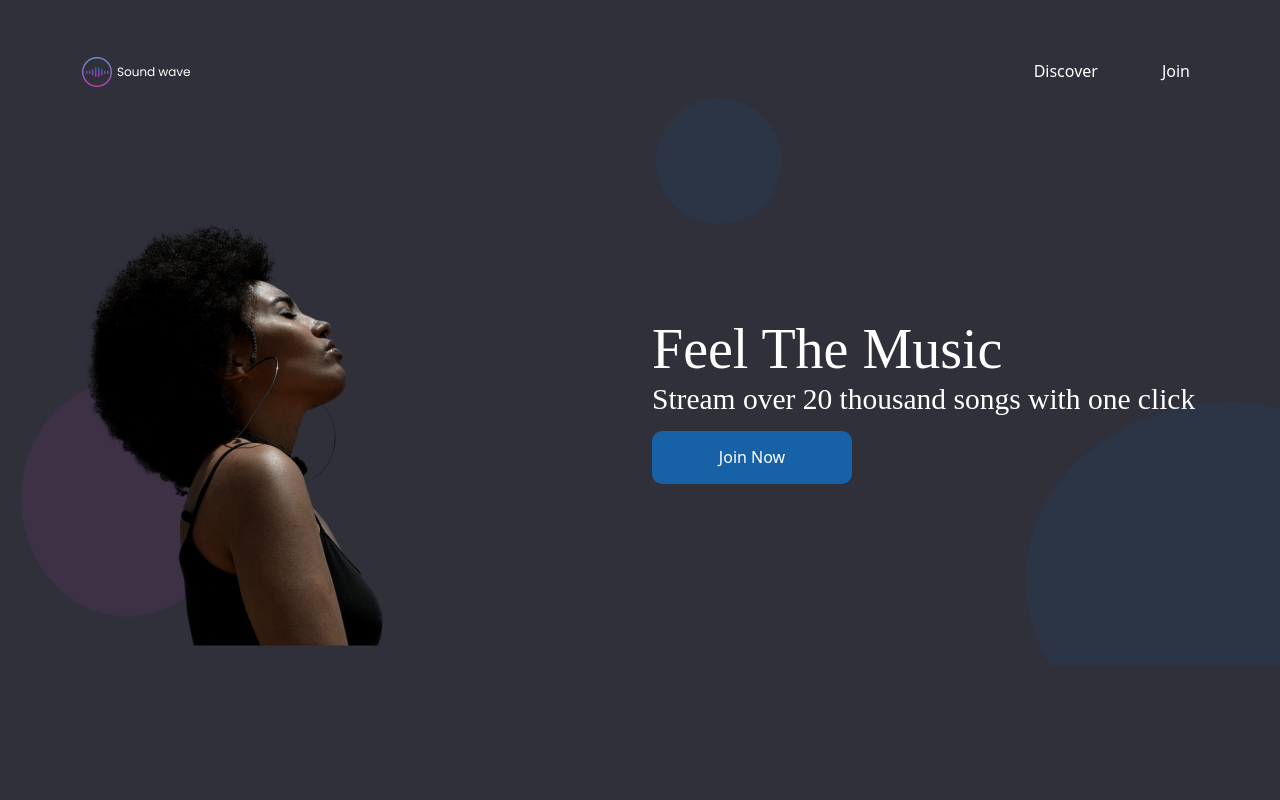
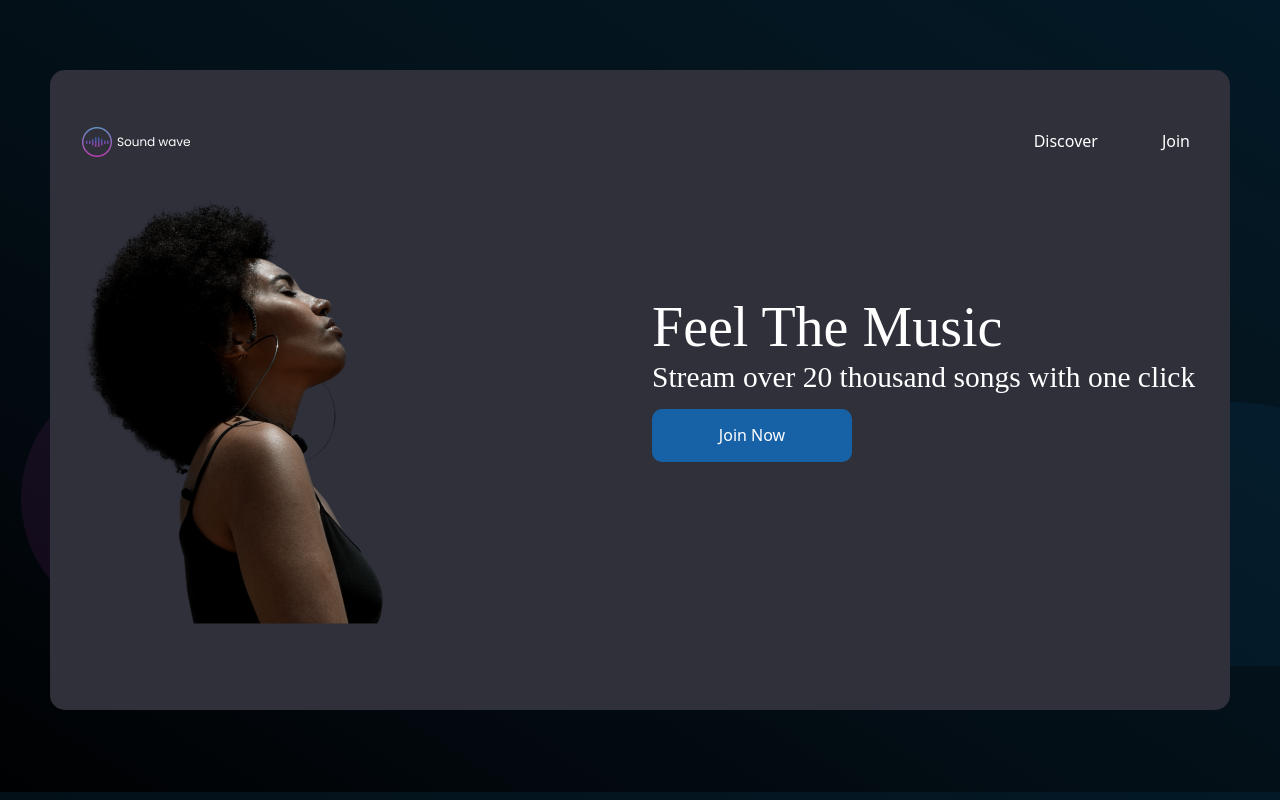
Before and after one commit to saquibnasar/sound-website, a plain HTML site: page index.html in a window 1280 px wide. Shown: the top 800 px of the page. Drawn offline with nearby package versions, Linux system fonts and the light colour scheme.

Commit message:
body background color

```diff
--- a/index.html
+++ b/index.html
@@ -26,6 +26,7 @@
     <title>Music is impotent</title>
   </head>
   <body>
+    <div class="ctn">
       <header>
         <nav class="navbar navbar-expand-lg">
           <div class="container">
@@ -118,7 +119,9 @@
             <div class="col-6 p-0 background">
               <form>
                 <div class="mb-3">
-                <label for="exampleInputName" class="form-label">Name :</label>
+                  <label for="exampleInputName" class="form-label"
+                    >Name :</label
+                  >
                   <input
                     type="text"
                     class="form-control"
@@ -175,7 +178,7 @@
           </div>
         </div>
       </footer>
-
+    </div>
     <!-- Option 1: Bootstrap Bundle with Popper -->
     <script
       src="https://cdn.jsdelivr.net/npm/bootstrap@5.1.3/dist/js/bootstrap.bundle.min.js"
--- a/scss/_custom.scss
+++ b/scss/_custom.scss
@@ -11,7 +11,15 @@ a {
   color: #fff !important;
 }
 body {
-  background: #2f303a;
+  // background-image: linear-gradient(
+  //   to left top,
+  //   #201ab1,
+  //   #992fa8,
+  //   #cf61a5,
+  //   #ef9bb2,
+  //   #ffd6d6
+  // );
+  background-image: linear-gradient(to right top, #000102, #02090f, #031018, #04151f, #031927);
 }
 h1 {
   color: #fff;
@@ -48,3 +56,34 @@ a:hover {
 .form-label {
   color: #fff;
 }
+
+.ctn {
+  margin: 70px 50px 82px 50px;
+  background: #2f303a;
+  height: 80vh;
+  overflow-y: scroll;
+  overflow-x: hidden;
+  border-radius: 15px;
+}
+
+/* width */
+::-webkit-scrollbar {
+  width: 0px;
+}
+
+/* Track */
+::-webkit-scrollbar-track {
+  box-shadow: inset 0 0 5px grey;
+  border-radius: 0px;
+}
+
+/* Handle */
+::-webkit-scrollbar-thumb {
+  background: red;
+  border-radius: 0px;
+}
+
+/* Handle on hover */
+::-webkit-scrollbar-thumb:hover {
+  background: #b30000;
+}
--- a/scss/_home.scss
+++ b/scss/_home.scss
@@ -1,5 +1,5 @@
 .home {
-  margin-top: 9.5%;
+  margin-top: 2.5%;
   &-heading {
     font-family: Poppins;
     font-style: normal;
@@ -34,6 +34,7 @@
     height: 127px;
     left: 644px;
     top: 98px;
+    z-index: -1;
   }
   .ellipse-3 {
     position: absolute;
@@ -41,6 +42,7 @@
     height: 264px;
     left: 1013px;
     top: 402px;
+    z-index: -1;
   }
   .home-img {
     z-index: 111000;
```
Also changed, not shown: Image/Frame 1.png (added), Image/Home.jpg (added), scss/style.css, 1 other file. Lines whose indentation alone changed are shown as unchanged.
